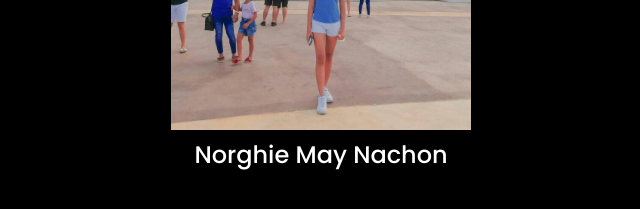
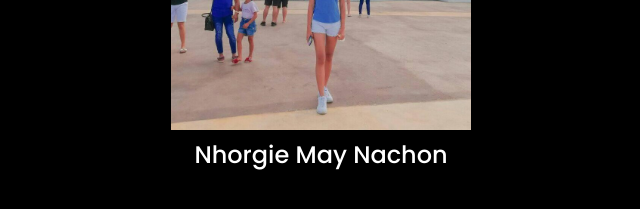
Before and after one commit to Kaneki0823/Ken, a plain HTML site: page index.html in a window 1280 px wide. Shown: the part 5320-5529 px from the top of the page, 319-959 px from the left. Drawn offline with nearby package versions, Linux system fonts and the light colour scheme.

Commit message:
Update index.html

```diff
--- a/index.html
+++ b/index.html
@@ -123,7 +123,7 @@
 
   			<div class="m-box">
   				<img src="img/26.png">
-  				<li><a href="\nhorgie.html">Norghie May Nachon</a></li>
+  				<li><a href="\nhorgie.html">Nhorgie May Nachon</a></li>
   			</div>
 
   			<div class="m-box">
```
